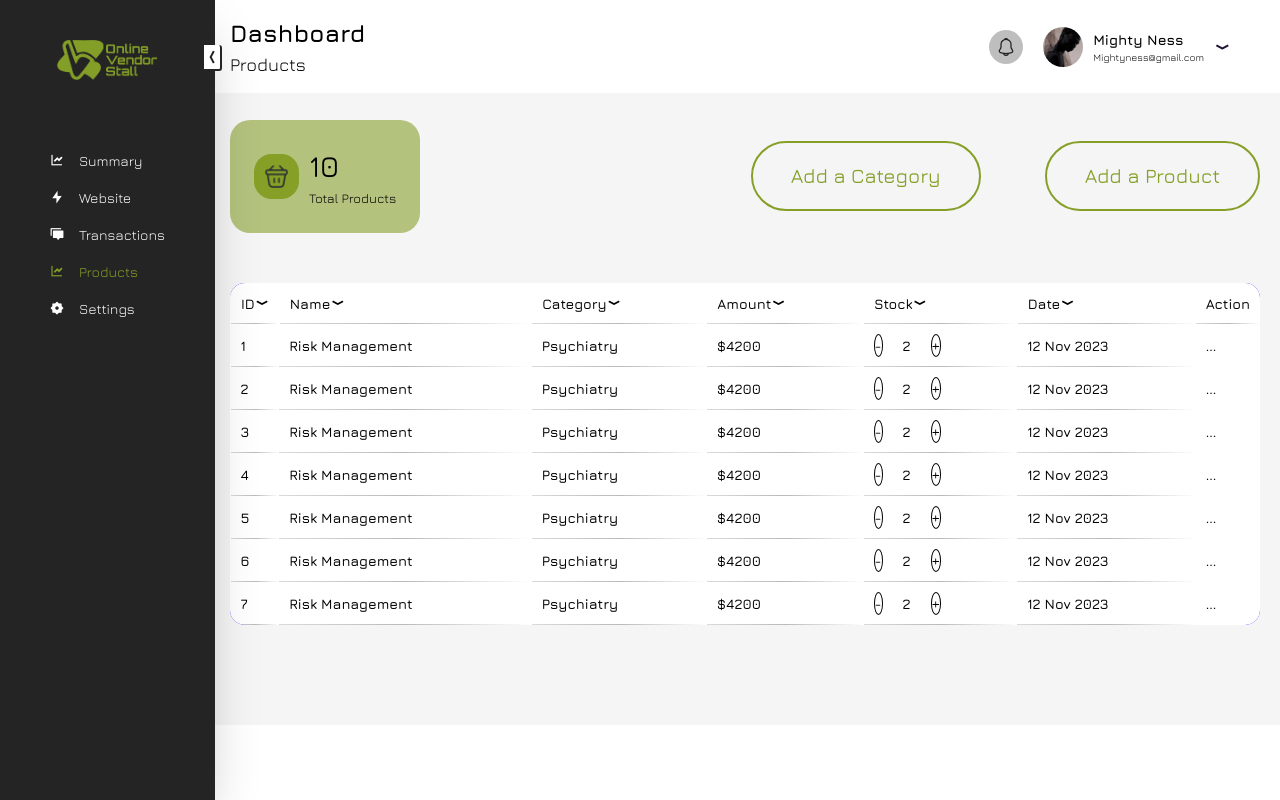
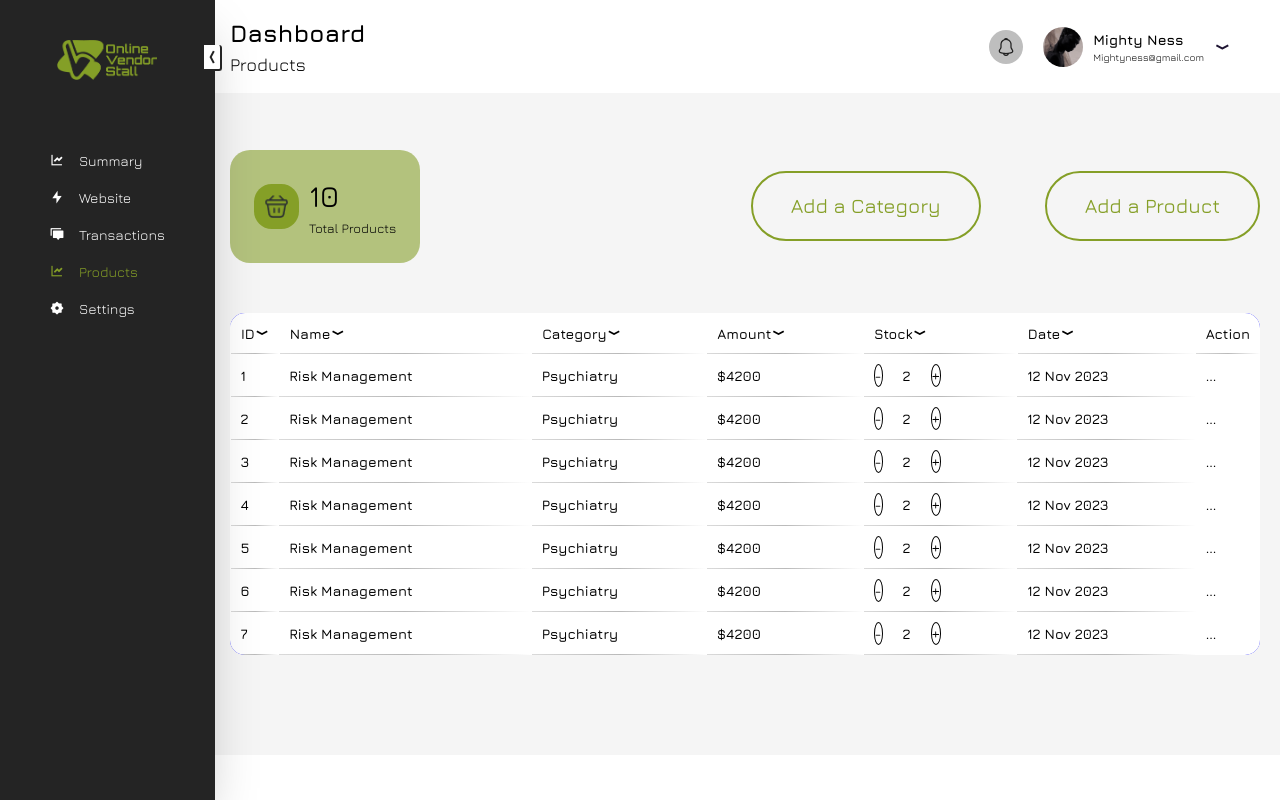
Before and after one commit to GoodboyBadvibes/OVS, a Next.js app: page /dashboard in a window 1280 px wide. Both pictures are taken after a click on the element "Products". Built offline with nearby package versions, Linux system fonts and the light colour scheme.

Commit message:
adjust css

```diff
--- a/src/Style/Dashboard style/product.module.css
+++ b/src/Style/Dashboard style/product.module.css
@@ -1,5 +1,5 @@
 .products{
-  padding-top: 20px;
+  padding-top: 50px;
 }
 .addBtn{
   border: solid 2px rgb(133, 159, 39);
```
